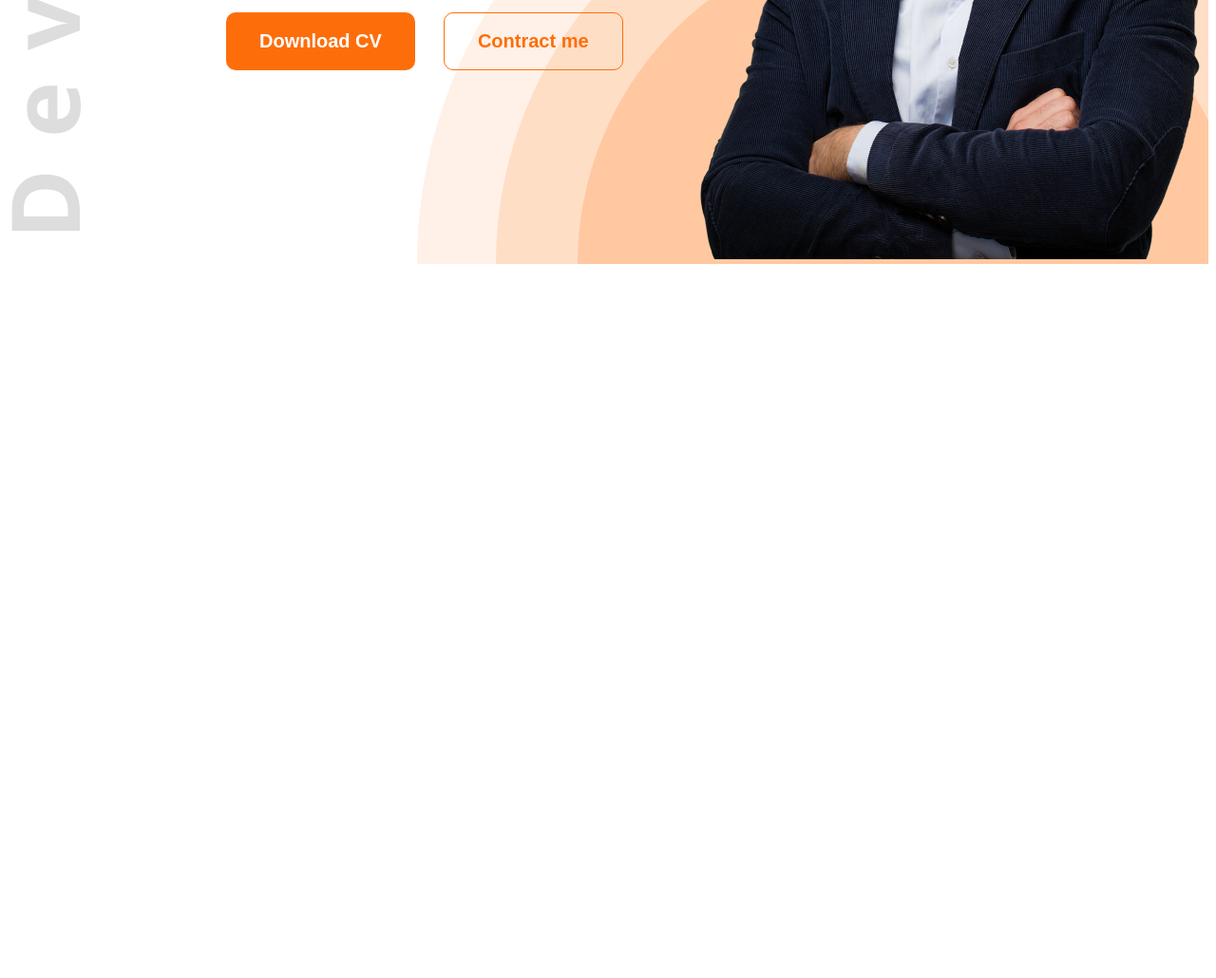
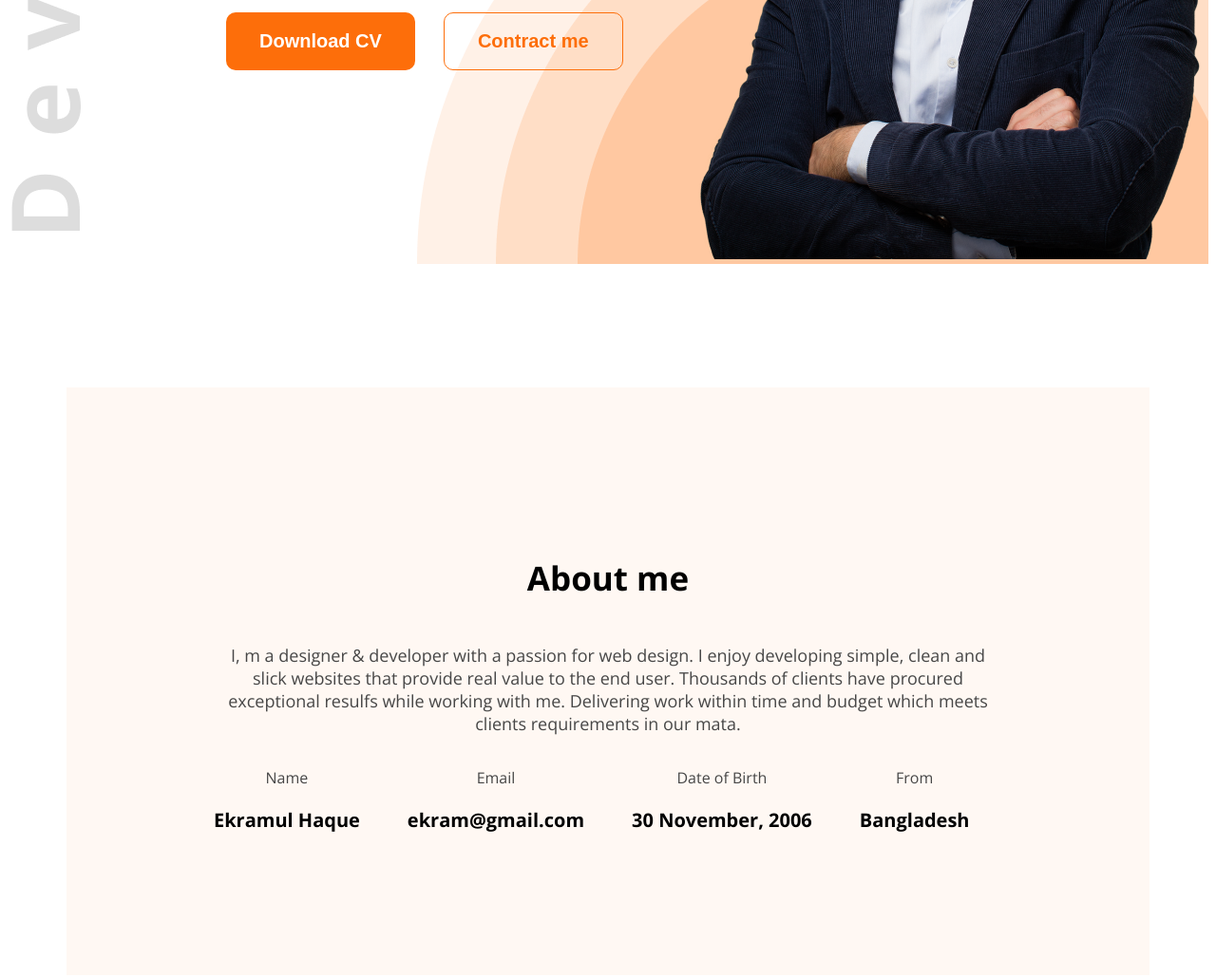
Before and after one commit to ekram-haque/Milestone-1-web-portfolio-project, a plain HTML site: page index.html in a window 1280 px wide. Shown: the part 562-1592 px from the top of the page at 95% size. Before the commit the page ends 848 px from the top, so only its background shows below. Drawn offline with nearby package versions, Linux system fonts and the light colour scheme.

Commit message:
add about me section

```diff
--- a/index.html
+++ b/index.html
@@ -46,7 +46,46 @@
          </div>
 
     </header>
-    <main></main>
+    <main class="main">
+
+        <section class="about secondary-bg ">
+
+            <h4 class="about-title">About me</h4>
+            <p class="about-des text-secondary">I, m a designer & developer with a passion for web design. I enjoy developing simple, clean and slick websites that provide real value to the end user. Thousands of clients have procured exceptional resulfs while working with me. Delivering work within time and budget which meets clients requirements in our mata.</p>
+
+            <div class="about-items">
+                <div>
+                    <div class="about-item">
+                        <p class="item-title text-secondary">Name</p>
+                        <p class="item-des">Ekramul Haque</p>
+                    </div>
+                </div>
+                <div>
+                    <div class="about-item">
+                        <p class="item-title text-secondary">Email</p>
+                        <p class="item-des">ekram@gmail.com</p>
+                    </div>
+                </div>
+                <div>
+                    <div class="about-item">
+                        <p class="item-title text-secondary">Date of Birth</p>
+                        <p class="item-des">30 November, 2006</p>
+                    </div>
+                </div>
+                <div>
+                    <div class="about-item">
+                        <p class="item-title text-secondary">From</p>
+                        <p class="item-des">Bangladesh</p>
+                    </div>
+                </div>
+            </div>
+
+        </section>
+
+
+
+
+    </main>
     <footer></footer>
 
   </body>
--- a/style.css
+++ b/style.css
@@ -92,3 +92,40 @@ nav ul li a {
   display: flex;
   gap: 30px;
 }
+
+.main{
+    width: 1140px;
+    margin: 0 auto;
+}
+
+/* about me related css  */
+
+.about{
+    padding: 130px 155px;
+    text-align: center;
+    margin-top: 130px;
+}
+
+.about-title{
+    font-weight: bold;
+    font-size: 35px;
+}
+
+.about-des{
+    font-size: 18px;
+}
+
+
+
+.about-items{
+    display: flex;
+    gap: 50px;
+    align-items: center;
+    text-align: center;
+
+}
+
+.item-des{
+    font-size: 20px;
+    font-weight: bold;
+}
```
